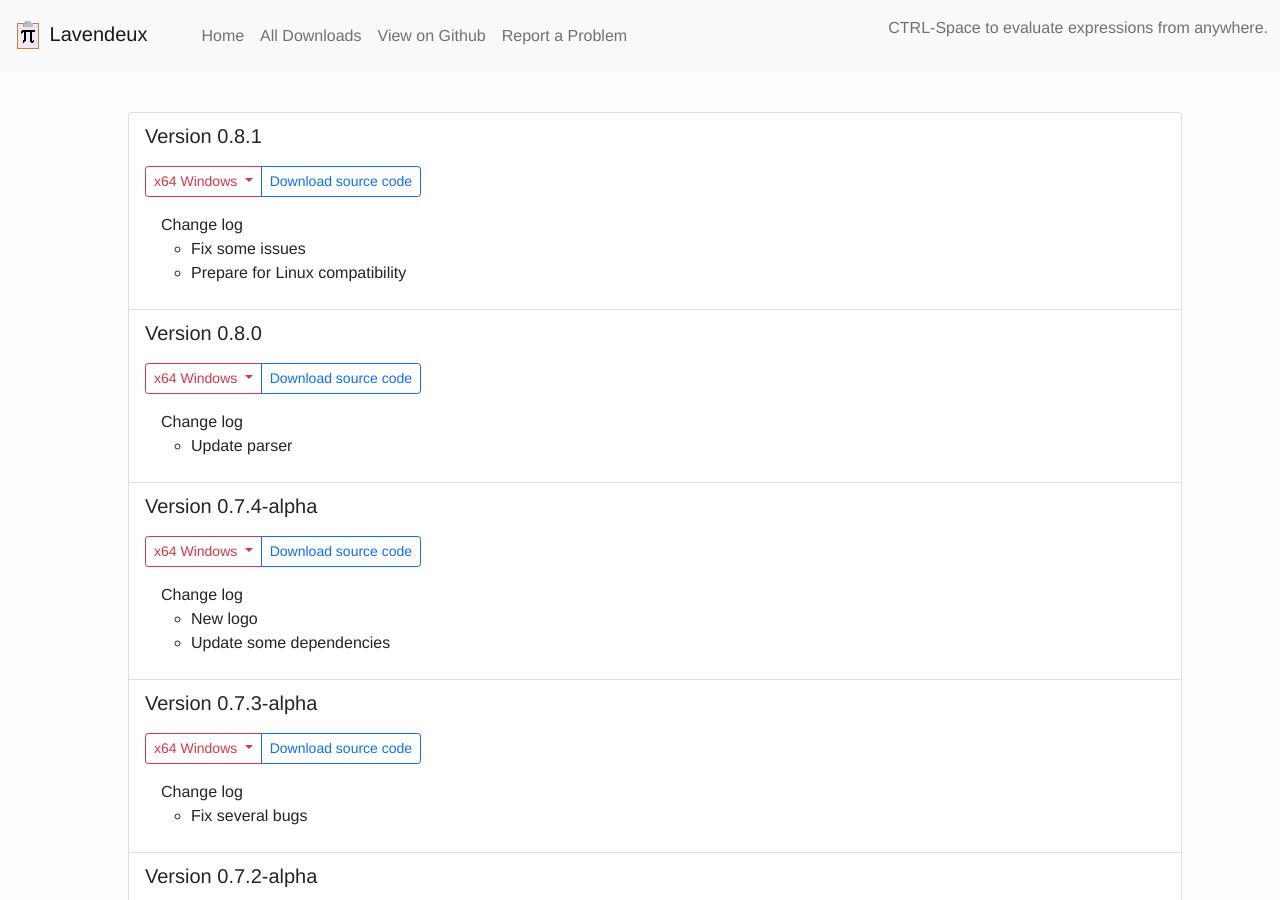
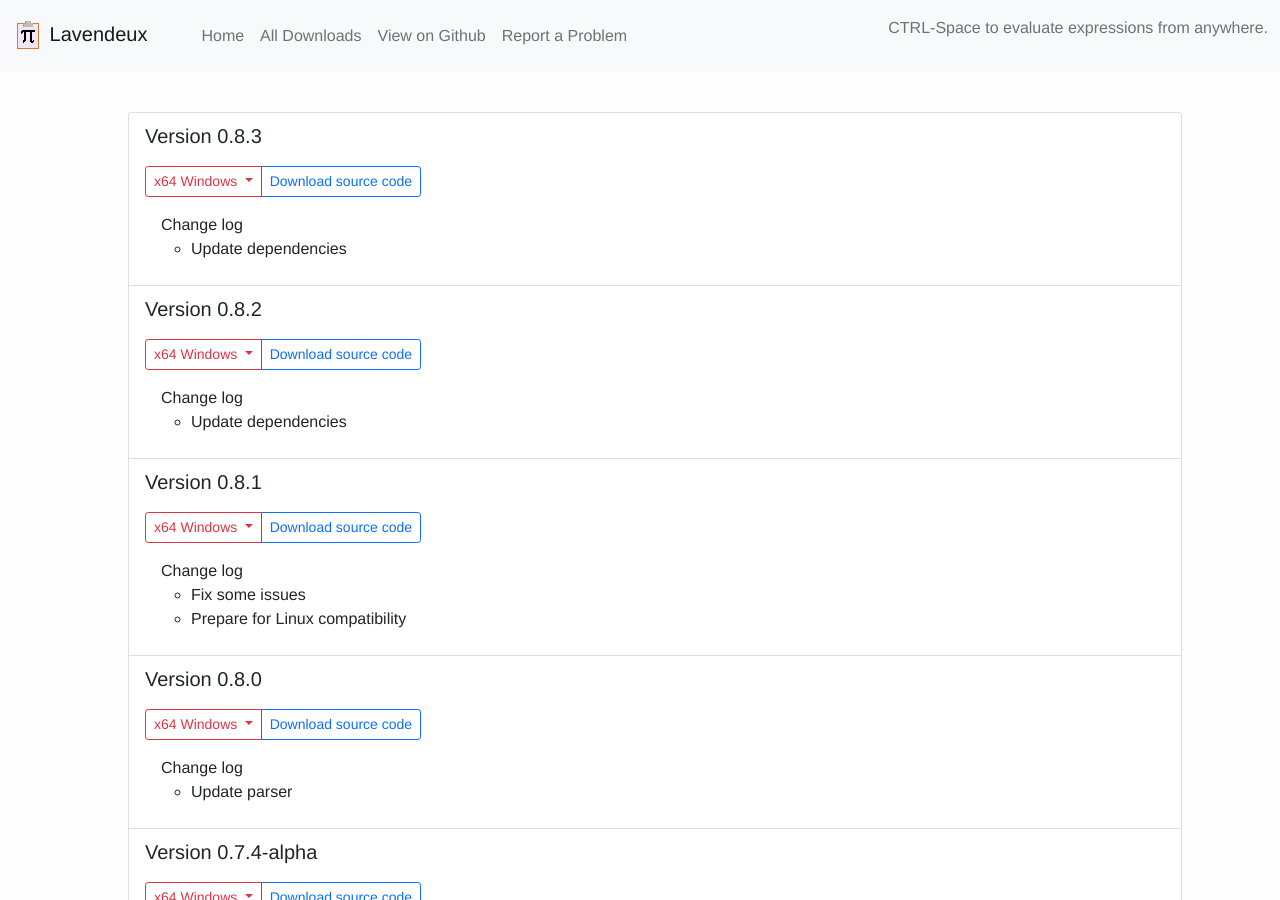
Before and after one commit to rscarson/rscarson.github.io, a Jekyll site: the page built from downloads.html, in a window 1280 px wide and 900 px high. Built offline with Jekyll 4.4.1, drawn with Linux system fonts in a browser that asks for light colours.

Commit message:
new release

```diff
--- a/_data/releases.json
+++ b/_data/releases.json
@@ -1,4 +1,30 @@
 [
+	{
+		"name": "0.8.3",
+		"changelog": [
+			"Update dependencies"
+		],
+		"downloads": {
+			"win_install": "https://github.com/rscarson/Lavendeux/releases/download/v0.8.3/lavendeux_0.8.3_x64_en-US.msi.zip",
+			"win_zip": "https://github.com/rscarson/Lavendeux/releases/download/v0.8.3/lavendeux.exe",
+			"github": "https://github.com/rscarson/Lavendeux/releases/tag/v0.8.3",
+			"source": "https://github.com/rscarson/Lavendeux/archive/v0.8.3.tar.gz"
+		}
+	},
+
+	{
+		"name": "0.8.2",
+		"changelog": [
+			"Update dependencies"
+		],
+		"downloads": {
+			"win_install": "https://github.com/rscarson/Lavendeux/releases/download/v0.8.2/lavendeux_0.8.2_x64_en-US.msi.zip",
+			"win_zip": "https://github.com/rscarson/Lavendeux/releases/download/v0.8.2/lavendeux.exe",
+			"github": "https://github.com/rscarson/Lavendeux/releases/tag/v0.8.2",
+			"source": "https://github.com/rscarson/Lavendeux/archive/v0.8.2.tar.gz"
+		}
+	},
+
 	{
 		"name": "0.8.1",
 		"changelog": [
```
